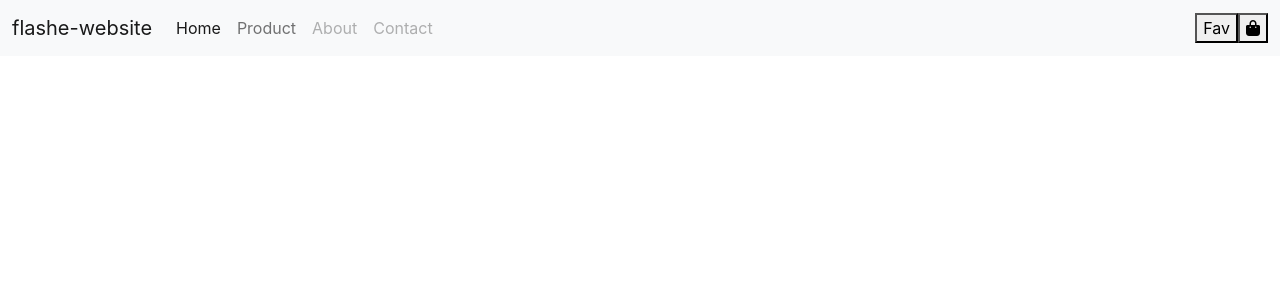
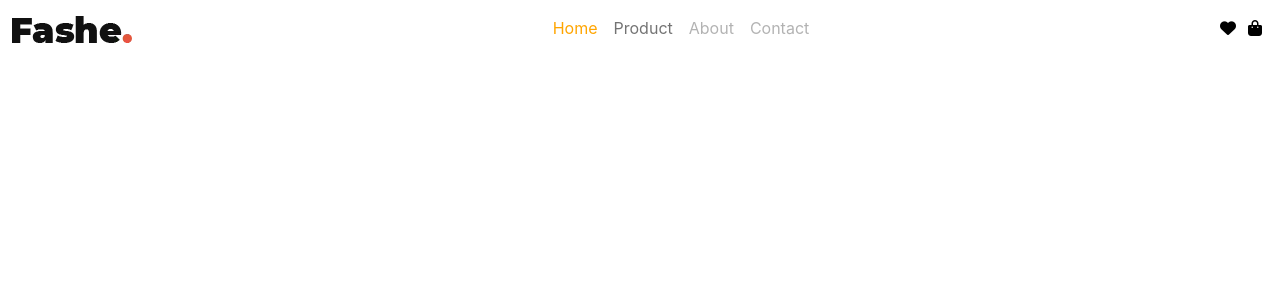
Before and after one commit to assbaimane/Fashe-Website, a React (Create React App) app: page / in a window 1280 px wide. Shown: the top 300 px of the page. Built offline with nearby package versions, Linux system fonts and the light colour scheme.

Commit message:
Navbar almost finished - Improvement on active element +href have to be done

```diff
--- a/src/components/Header/Header.js
+++ b/src/components/Header/Header.js
@@ -1,19 +1,18 @@
 import './Header.sass';
+import Logo from '../../images/logo.png.webp'
 
-
-function Header(props){
-    //const
+function Header(){
 
     return(
         <div>
-            <nav className="navbar navbar-expand-lg navbar-light bg-light">
+            <nav className="navbar navbar-expand-lg navbar-light bg-white">
                 <div className="container-fluid">
-                    <a className="navbar-brand" href="#" onClick={()=> props.setCurrentPage("shop")}>flashe-website</a>
+                    <a className="navbar-brand" href="#"><img src={Logo} className="img-fluid"></img></a>
                     <button className="navbar-toggler" type="button" data-bs-toggle="collapse" data-bs-target="#navbarTogglerDemo02" aria-controls="navbarTogglerDemo02" aria-expanded="false" aria-label="Toggle navigation">
                     <span className="navbar-toggler-icon"></span>
                     </button>
                     <div className="collapse navbar-collapse" id="navbarTogglerDemo02">
-                    <ul className="navbar-nav me-auto mb-2 mb-lg-0">
+                    <ul className="navbar-nav mx-auto mb-2 mb-lg-0">
                         <li className="nav-item">
                         <a className="nav-link active" aria-current="page" href="#">Home</a>
                         </li>
@@ -28,7 +27,7 @@ function Header(props){
                         </li>
                     </ul>
                     </div>
-                    <button>Fav</button>
+                    <button><i class="fa-solid fa-heart"></i></button>
                     <button><i className="fa-solid fa-bag-shopping"></i></button>
                 </div>
             </nav>
--- a/src/components/Header/Header.sass
+++ b/src/components/Header/Header.sass
@@ -0,0 +1,5 @@
+.active
+    color: orange !important
+button
+    border: none
+    background-color: transparent
```
